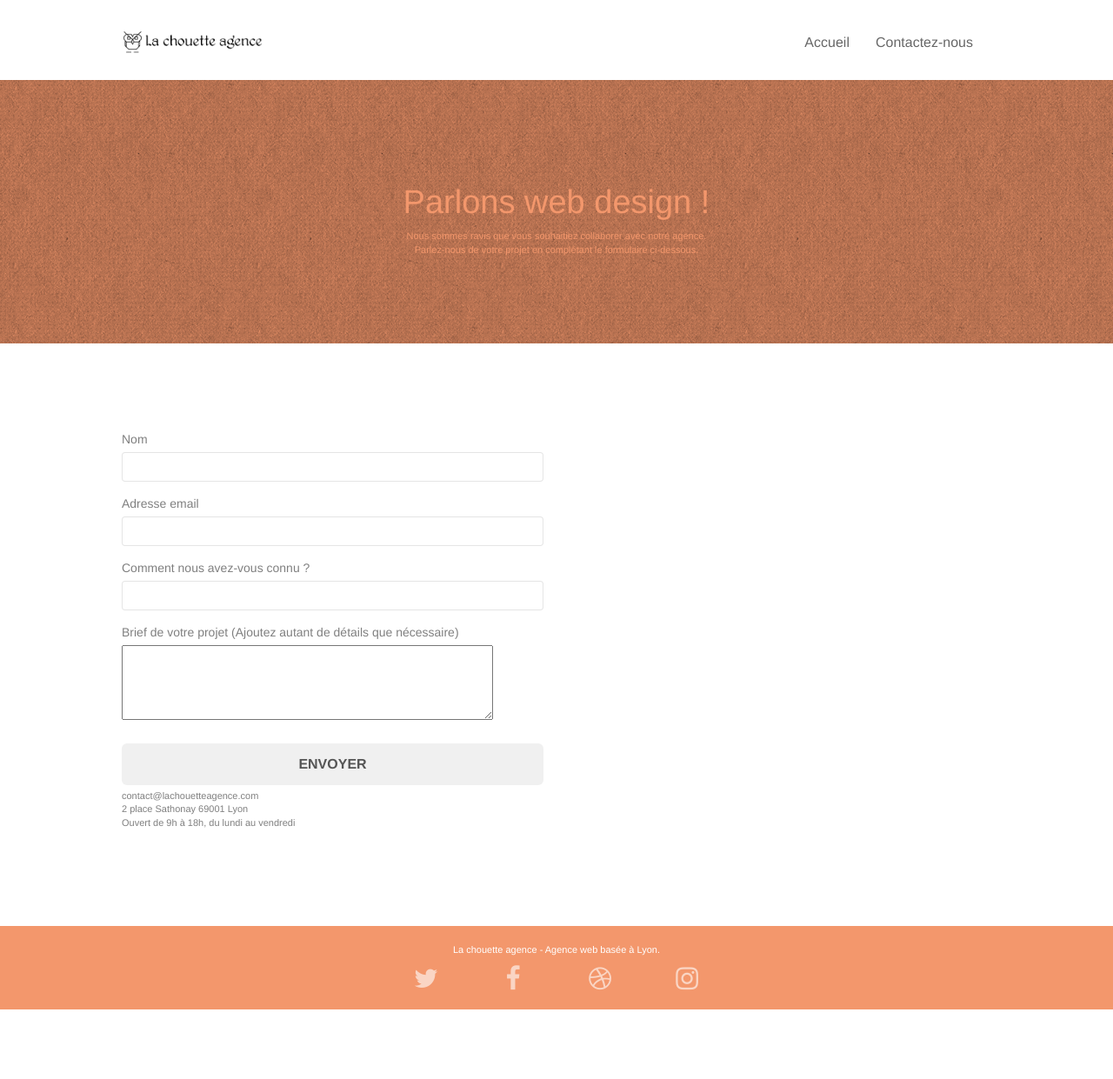
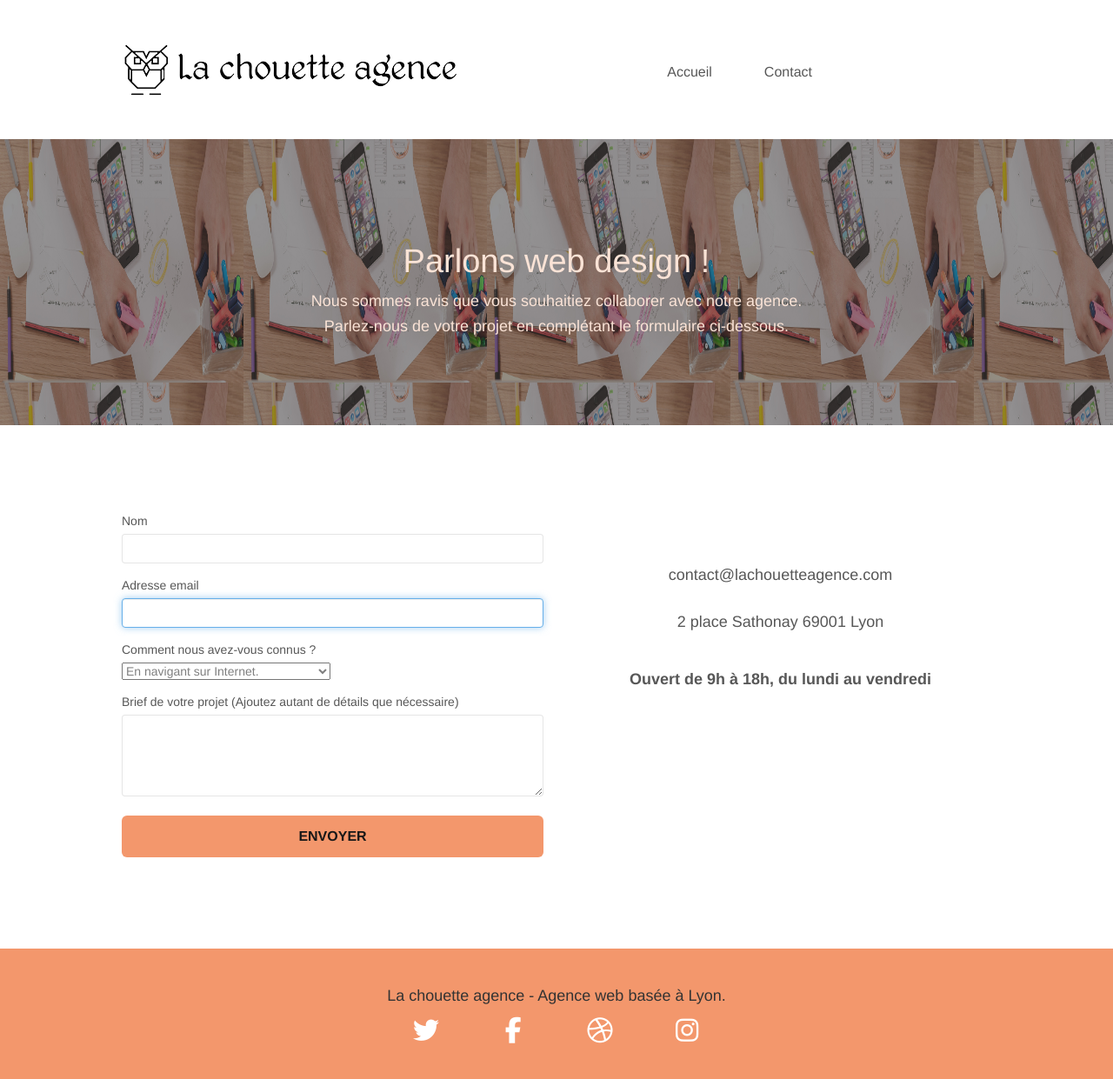
Before and after one commit to Soufneffati/AyebneffatiSoufyane_4_12052021, a plain HTML site: page optimize/contact.html in a window 1280 px wide. Shown: the whole page at 87% size. Before the commit the page ends 1161 px from the top, so only its background shows below. Drawn offline with Linux system fonts and the light colour scheme.

Commit message:
Modifs pro

```diff
--- a/optimize/contact.html
+++ b/optimize/contact.html
@@ -1,57 +1,67 @@
-<!doctype html>
-<!--<html lang="Default">-->
-	<html lang="fr"></html>
+<!DOCTYPE html>
+<html lang="fr">
 <head>
-    <meta charset="utf-8">
-    <meta name="keywords" content="seo, google, site web, site internet, agence design lyon,agence design"><!--Ajout keywords-->
-    <meta name="description" content="Agence de web design à Lyon"><!--Ajout métadescriptionn-->
-    <meta name="viewport" content="width=device-width, initial-scale=1.0, viewport-fit=cover">
-    <link rel="shortcut icon" type="image/png" href="favicon.jpg">
+	<!-- Global site tag (gtag.js) - Google Analytics -->
+<script>
+  window.dataLayer = window.dataLayer || [];
+  function gtag(){dataLayer.push(arguments);}
+  gtag('js', new Date());
 
-	<link rel="stylesheet" type="text/css" href="./css/bootstrap.css"><!--Retrait min.css Erreur 404-->
+  gtag('config', 'G-STXLDQKB09');
+</script>
+	<title>La chouette agence de web design</title>
+	<meta charset="UTF-8">
+	<meta name="keywords" content="">
+	<meta http-equiv="X-UA-Compatible" content="IE=edge">
+	<meta name="description" content="L'entreprise de web design, la chouette agence située à Lyon aide les entreprises à devenir attractives et visibles sur Internet.">
+	<meta name="viewport" content="width=device-width, initial-scale=1.0">
+	<meta name="robots" content="index, follow">
+	<meta name="googlebot" content="index,follow">
+		<!-- End balises meta -->
+		<!-- Balise link -->
+	<link rel="shortcut icon" type="image/png" href="favicon.jpg">
+	<link rel="stylesheet" type="text/css" href="./css/bootstrap.css">
 	<link rel="stylesheet" type="text/css" href="style.css">
-	<link rel="stylesheet" type="text/css" href="./css/font-awesome.css"><!--Retrait min.css-->
-	<!--retrait<link rel="stylesheet" type="text/css" href="./css/et-line.min.css">-->
-
-    <title>Contactez-nous</title>
-
-	<!--Retrait balises script<script src="./js/jquery-2.1.0.min.js"></script>
-	<script src="./js/bootstrap.min.js"></script>
-	<script src="./js/blocs.min.js"></script>
-	<script src="./js/jqBootstrapValidation.js"></script>
-	<script src="./js/formHandler.js"></script>-->
-    <!--Modif nom de page<title>page2</title>-->
-
-
-<!-- Analytics -->
-
-<!-- Analytics END -->
-
+	<link rel="stylesheet" type="text/css" href="./css/font-awesome.css">
+	<link rel="stylesheet" type="text/css" href="./css/et-line.css">
+		<!-- End balises link -->
+		<!-- Balises script -->
+	<script src="./js/jquery-2.1.0.js"></script>
+	<script src="./js/bootstrap.js"></script>
+	<script src="./js/blocs.js"></script>
+	<script src="./js/jquery.touchSwipe.js" defer></script>
+	<script src="./js/gmaps.js"></script>
+		<!-- End Balises script -->
 </head>
 <body>
+
 <!-- Principal conteneur -->
 <div class="page-container">
 
 <!-- bloc-0 -->
 <div class="bloc bgc-white l-bloc " id="bloc-0">
 	<div class="container bloc-sm">
+
 		<nav class="navbar row">
 			<div class="navbar-header">
-				<a class="navbar-brand" href="index.html"><img src="img/la-chouette-agence.png" alt="Lyon web design logo" height="30" /></a>
+				<!--rm div keywords-->
+				<a class="navbar-brand" href="index.html"><img src="img/la-chouette-agence.png" alt="paris web design logo agence web meilleure agence"/></a>
+				<button id="nav-toggle" type="button" class="ui-navbar-toggle navbar-toggle" data-toggle="collapse" data-target=".navbar-1">
+					<span class="sr-only">Toggle navigation</span>
+					<span class="icon-bar"></span>
+					<span class="icon-bar"></span>
+					<span class="icon-bar"></span>
+				</button>
 			</div>
-				<!--<button id="nav-toggle" type="button" class="ui-navbar-toggle navbar-toggle" data-toggle="collapse" data-target=".navbar-1">
-					<span class="sr-only">Toggle navigation</span><span class="icon-bar"></span><span class="icon-bar"></span><span class="icon-bar"></span>
-				</button>-->
-
 			<div class="collapse navbar-collapse navbar-1 special-dropdown-nav">
 				<ul class="site-navigation nav navbar-nav">
 					<li>
 						<a href="index.html">Accueil</a>
 					</li>
+					<!--rm balise li superflux-->
+					<!--change pages for contact-->
 					<li>
-					</li>
-					<li>
-						<a href="contact.html">Contactez-nous</a>
+						<a href="contact.html">Contact</a>
 					</li>
 				</ul>
 			</div>
@@ -59,6 +69,7 @@
 	</div>
 </div>
 <!-- bloc-0 END -->
+
 
 <!-- bloc-6 -->
 <div class="bloc bg-dots-bg bg-repeat bgc-atomic-tangerine d-bloc bloc-bg-texture texture-paper" id="bloc-6">
@@ -83,36 +94,49 @@
 	<div class="container bloc-lg">
 		<div class="row">
 			<div class="col-sm-6">
-				<form id="form_1" novalidate success-msg="Your message has been sent." fail-msg="Sorry it seems that our mail server is not responding, Sorry for the inconvenience!">
+
+				<!-- rm novalidate success-msg and fail-msg-->
+				<form id="form_1" action="input-form-to-contact" method="get">
 					<div class="form-group">
-						<!--Introduction balise Label-->
-						<label for="name">Nom</label>
-						<input id="name" class="form-control" required />
+						<label for="name">Nom</label> <br>
+						<input id="name" name="name" class="form-control" type="text" aria-invalid="false">						<div class="help-block"></div>
 					</div>
 					<div class="form-group">
-						<!--Introduction balise Label-->
-						<label for="email">Adresse email</label>
-						<input id="email" class="form-control" type="email" required />
+						<label for="email">
+							Adresse email
+						</label> <br>
+						<input id="email" name="email" class="form-control" type="email" required="" autofocus="" aria-invalid="false" >
+					<div class="help-block">
 					</div>
-					<div class="form-group">
-						<!--Introduction balise Label-->
-						<label for="form-control">Comment nous avez-vous connu ?</label>
-						<input class="form-control" type="email" required id="input_504" />
-					</div>
-					<div class="form-group">
-						<!--Introduction balise Label-->
-						<label for="message">Brief de votre projet (Ajoutez autant de détails que nécessaire)<br></label>
-						<textarea id="message" class="message" rows="4" cols="50" required></textarea>
-					</div>
+				  </div>
+				  <div class="form-group">
+					<label for="info"> Comment nous avez-vous connus ?</label> <br>
+					<select name="info" id="info">
+						<option value="connaissance">Part une connaissance.</option>
+						<option value="web" selected="">En navigant sur Internet.</option>
+						<option value="réseaux sociaux">En surfant sur les réseaux sociaux.</option>
+					</select>
+
+				</div>
+				<div class="form-group">
+					<label for="message">
+						Brief de votre projet (Ajoutez autant de détails que nécessaire)<br>
+					</label> <br>
+					<textarea id="message" name="message" class="form-control" minlength="10" rows="4" cols="50" required="">										</textarea>
+				<div class="help-block"></div></div>
 					<button class="bloc-button btn btn-lg btn-block cta-hero btn-atomic-tangerine" type="submit">
 						Envoyer
 					</button>
 				</form>
 			</div>
-			<div class="col-sm-12">
-				<p>
-					contact@lachouetteagence.com<br>2 place Sathonay 69001 Lyon<br>Ouvert de 9h à 18h, du lundi au vendredi<br>
+			<div class="col-sm-6 contact">
+				<p class="lk">
+					<a href="mailto:contact@lachouetteagence.com">contact@lachouetteagence.com</a>
+					<a href="https://www.google.com/maps/place/2+Place+Sathonay,+69001+Lyon/@45.7695241,4.8279786,17z/data=!3m1!4b1!4m5!3m4!1s0x47f4eb020f3664e9:0x13e3d71752922c1f!8m2!3d45.7695241!4d4.8301673">2 place Sathonay 69001 Lyon
+					</a>
 				</p>
+					<p class="horaire">Ouvert de 9h à 18h, du lundi au vendredi</p>
+
 			</div>
 		</div>
 	</div>
@@ -128,49 +152,34 @@
 <div class="bloc bgc-atomic-tangerine d-bloc" id="bloc-8">
 	<div class="container bloc-sm">
 		<div class="row">
-			<div class="col-sm-12" style="color: rgb(28, 28, 28); background-color: rgb(243, 151, 108)"> <!--Ajout style color-->
-				<p class="text-center white">
+			<div class="col-sm-12">
+				<p class="text-center">
 					La chouette agence - Agence web basée à Lyon.<br>
 				</p>
 				<div class="row row-no-gutters social">
+					<!--col xs pour garder le display en mobile-->
 					<div class="col-sm-3">
-
 						<div class="text-center">
-							<a class="social" href="https://twitter.com"><span class="fa fa-twitter icon-md"><span class="sr-only">Twitter</span></span></a>
+							<a aria-label="twitter" class="social" href="https://twitter.com"><span class="fa fa-twitter icon-md"></span></a>
 						</div>
 					</div>
 					<div class="col-sm-3">
 						<div class="text-center">
-							<a class="social" href="https://www.facebook.com"><span class="fa fa-facebook icon-md"><span class="sr-only">Facebook</span></span></a>
+							<a aria-label="facebook" class="social" href="https://facebook.fr"><span class="fa fa-facebook icon-md"></span></a>
 						</div>
 					</div>
 					<div class="col-sm-3">
 						<div class="text-center">
-							<a class="social" href="https://fr.linkedin.com"><span class="fa fa-dribbble icon-md"><span class="sr-only">Linkedin</span></span></a>
+							<a aria-label="dribbble" class="social" href="http://dribbble.com"><span class="fa fa-dribbble icon-md"></span></a>
 						</div>
 					</div>
 					<div class="col-sm-3">
 						<div class="text-center">
-							<a class="social" href="https://www.instagram.com"><span class="fa fa-instagram icon-md"><span class="sr-only">Instagram</span></span></a>
-
-							<!--<a class="social" href="index.html"><span class="fa fa-twitter icon-md"></span></a>
+							<a aria-label="instagram" class="social" href="http://instagram.com"><span class="fa fa-instagram icon-md"></span></a>
 						</div>
 					</div>
-					<div class="col-sm-3">
-						<div class="text-center">
-							<a class="social" href="index.html"><span class="fa fa-facebook icon-md"></span></a>
-						</div>
-					</div>
-					<div class="col-sm-3">
-						<div class="text-center">
-							<a class="social" href="index.html"><span class="fa fa-dribbble icon-md"></span></a>
-						</div>
-					</div>
-					<div class="col-sm-3">
-						<div class="text-center">
-							<a class="social" href="index.html"><span class="fa fa-instagram icon-md"></span></a>-->
-						</div>
-					</div>
+					<!--rm keywords-->
+				</div>
 				</div>
 			</div>
 		</div>
@@ -178,9 +187,13 @@
 </div>
 <!-- Footer - bloc-8 END -->
 
-</div>
 <!-- Principal conteneur END -->
 
-
+<script src="https://kit.fontawesome.com/406da18a0b.js" crossorigin="anonymous" defer >
+</script>
+<!-- Google Tag Manager (noscript) -->
+<noscript><iframe src="https://www.googletagmanager.com/ns.html?id=GTM-5ZDTLV9"
+	height="0" width="0" style="display:none;visibility:hidden"></iframe></noscript>
+	<!-- End Google Tag Manager (noscript) -->
 </body>
 </html>
--- a/optimize/style.css
+++ b/optimize/style.css
@@ -11,11 +11,13 @@ a,
 button {
     transition: all .3s ease-in-out;
     outline: none!important;
+    text-decoration: none;
 }
 
 a:hover {
     text-decoration: none;
     cursor: pointer;
+    opacity: 0.6;
 }
 
 #page-loading-blocs-notifaction {
@@ -53,7 +55,18 @@ a:hover {
 }
 
 .bloc-sm {
-    padding: 20px 50px;
+    padding: 40px 50px;
+}
+
+.tc-white {
+    color: #faf9f8 !important;
+}
+.hero-bloc-text {
+    font-size: 38px;
+}
+.text-center {
+    text-align: center;
+    color: #333333 !important;
 }
 
 .bg-center,
@@ -91,7 +104,7 @@ a:hover {
 }
 
 .texture-paper::before {
-    background: url("img/texture-paper.png");
+    background: url("img/la-chouette-agence-banniere.jpg");
     background-size: 280px 280px;
 }
 
@@ -104,7 +117,7 @@ a:hover {
 }
 
 .d-bloc button:hover {
-    color: rgba(255, 255, 255, .9));
+    color: rgba(255, 255, 255, .9);
 }
 
 .d-bloc .icon-round,
@@ -119,39 +132,9 @@ a:hover {
     border-color: rgba(255, 255, 255, .2);
 }
 
-.d-bloc .a-btn,
-.d-bloc .navbar a,
-.d-bloc .navbar-brand,
-.d-bloc a .icon-sm,
-.d-bloc a .icon-md,
-.d-bloc a .icon-lg,
-.d-bloc a .icon-xl,
-.d-bloc h1 a,
-.d-bloc h2 a,
-.d-bloc h3 a,
-.d-bloc h4 a,
-.d-bloc h5 a,
-.d-bloc h6 a,
-.d-bloc p a {
-    color: rgba(255, 255, 255, .6);
-}
 
-.d-bloc .a-btn:hover,
-.d-bloc .navbar a:hover,
-.d-bloc .navbar-brand:hover,
-.d-bloc a:hover .icon-sm,
-.d-bloc a:hover .icon-md,
-.d-bloc a:hover .icon-lg,
-.d-bloc a:hover .icon-xl,
-.d-bloc h1 a:hover,
-.d-bloc h2 a:hover,
-.d-bloc h3 a:hover,
-.d-bloc h4 a:hover,
-.d-bloc h5 a:hover,
-.d-bloc h6 a:hover,
-.d-bloc p a:hover {
-    color: rgba(255, 255, 255, 1);
-}
+
+
 
 .d-bloc .navbar-toggle .icon-bar {
     background: rgba(255, 255, 255, 1);
@@ -216,23 +199,7 @@ a:hover {
     border-color: rgba(0, 0, 0, .1);
 }
 
-.d-bloc .panel .a-btn,
-.l-bloc .a-btn,
-.l-bloc .navbar a,
-.l-bloc .navbar-brand,
-.l-bloc a .icon-sm,
-.l-bloc a .icon-md,
-.l-bloc a .icon-lg,
-.l-bloc a .icon-xl,
-.l-bloc h1 a,
-.l-bloc h2 a,
-.l-bloc h3 a,
-.l-bloc h4 a,
-.l-bloc h5 a,
-.l-bloc h6 a,
-.l-bloc p a {
-    color: rgba(0, 0, 0, .6);
-}
+
 
 .d-bloc .panel .a-btn:hover,
 .l-bloc .a-btn:hover,
@@ -282,13 +249,18 @@ a:hover {
     padding-right: 0;
     padding-left: 0;
 }
-
+.col-xs-3
+{
+    float: left;
+    width: 25%;
+    padding-top: 0;
+}
 #bloc-1-hero h1 {
-    font-size: 32px;
+    font-size: 42px;
 }
 
 .navbar {
-    margin-bottom: 0;
+    margin-bottom: 0px;
     z-index: 1;
 }
 
@@ -315,22 +287,23 @@ a:hover {
     margin: 0;
 }
 
-
 .navbar .nav {
     padding-top: 2px;
-    /*Retrait du margin-right: -16px;*/
+    margin-right: 170px;
     float: right;
     z-index: 1;
-    /*Ajout display: flex;
-    flex-direction: row;*/
-    display: flex;
-    flex-direction: row;
+    list-style: none;
+
+
 }
 
 .nav > li {
     float: left;
     margin-top: 4px;
     font-size: 16px;
+    padding: 14px 15px;
+
+
 }
 
 .navbar-nav .open .dropdown-menu > li > a {
@@ -366,12 +339,6 @@ a:hover {
     position: relative;
     z-index: 2;
 }
-
-/*Ajout span font-size: 13px*/
-span{
-    font-size: 13px;
-}
-
 
 @media (min-width: 768px) {
     .site-navigation {
@@ -521,6 +488,7 @@ button {
     box-shadow: none;
 }
 
+
 .scrollToTop {
     width: 40px;
     height: 40px;
@@ -649,7 +617,10 @@ a[data-lightbox]:hover img {
     color: rgba(0, 0, 0, .5);
     background: none;
 }
-
+.icon-md
+{
+    color: white;
+}
 h1,
 h2,
 h3,
@@ -662,7 +633,7 @@ label,
 a {
     font-family: "helvetica";
     font-weight: 400;
-    /*Retrait color: #575757!important;*/
+    color: #575757 !important;
 }
 
 .container {
@@ -686,9 +657,38 @@ a {
     max-width: 520px;
     margin: auto auto auto auto;
 }
-
+.contact {
+    display: flex;
+    flex-direction: column;
+    align-items: center;
+    justify-content: center;
+    margin-top: 45px;
+    text-align: center;
+}
+.lk {
+    display: flex;
+    flex-direction: column;
+    line-height: 3;
+}
 p {
-    font-size: 11px;
+    font-size: 18px;
+    line-height: 1.6;
+    font-weight: 400;
+}
+a, button {
+    transition: all .3s ease-in-out;
+    outline: none !important;
+}
+.horaire {
+    color: #575757 !important;
+    font-weight: 600;
+    margin-top: 15px;
+}
+.white {
+    color: #FFFFFF !important;
+}
+p {
+    font-size: 18px;
 }
 
 .tight-width-whitespace {
@@ -714,14 +714,13 @@ p {
     max-width: 400px;
     margin: auto auto auto auto;
 }
+.d-bloc {
+    color: rgba(255,255,255,.7);
+}
 
 h2 {
     font-size: 22px;
     line-height: 1.4em;
-    /*Ajout propriétés*/
-    text-transform: uppercase;
-    font-weight: 700;
-    color: #333333!important;
 }
 
 h3 {
@@ -738,7 +737,7 @@ h3 {
 }
 
 h1 {
-    color:#de8c10!important; /*Changement couleur #333333!important;*/
+    color: #333333!important;
 }
 
 h4 {
@@ -786,23 +785,21 @@ h4 {
 }
 
 .bgc-atomic-tangerine {
-    background-color: #F3976C;
+    background-color: #f3976c;
 }
 
 .tc-white {
-    color: #F3976C!important;
+    color: #fae3d6 !important;
 }
 
 .btn-atomic-tangerine {
-    /*Changement background: #F3976C;
-    color: #FFFFFF!important;*/
-    background: #F0F0F0;
-    color: #555!important;
+    background: #f3976c;
+    color: #171717 !important;
 }
 
 .btn-atomic-tangerine:hover {
-    background: #c27956!important;
-    color: #FFFFFF!important;
+    background: #f3976c!important;
+    color: #fff !important;
 }
 
 .ltc-white {
@@ -835,11 +832,11 @@ h4 {
 }
 
 .bg-banniere {
-    background-image: url("img/la-chouette-agence-banniere.jpg");
+    background-image: url("img/la-chouette-agence-banniere.png");
 }
 
 .bg-presentation {
-    background-image: url("img/image-de-presentation.bmp");
+    background-image: url("img/image-de-presentation.png");
 }
 
 @media (max-width: 1024px) {
@@ -865,13 +862,13 @@ h4 {
     }
 }
 
-@media only screen and (min-device-width: 768px) and (max-device-width: 1024px) and (orientation: landscape) {
+@media only screen and (min-width: 768px) and (max-width: 1024px) and (orientation: landscape) {
     .b-parallax {
         background-attachment: scroll;
     }
 }
 
-@media only screen and (min-device-width: 1024px) and (max-device-width: 1366px) and (-webkit-min-device-pixel-ratio: 1.5) {
+@media only screen and (min-width: 1024px) and (max-width: 1366px) and (-webkit-min-device-pixel-ratio: 1.5) {
     .b-parallax {
         background-attachment: scroll;
     }
@@ -889,10 +886,7 @@ h4 {
         overflow-x: hidden;
         position: relative;
     }
-    .bloc {
-        padding-left: constant(safe-area-inset-left);
-        padding-right: constant(safe-area-inset-right);
-    }
+
     .bloc-group,
     .bloc-group .bloc {
         display: block;
@@ -901,8 +895,7 @@ h4 {
     .bloc-fill-screen .fill-bloc-top-edge,
     .bloc-fill-screen .fill-bloc-bottom-edge {
         padding: 0 20px;
-        padding-left: constant(safe-area-inset-left);
-        padding-right: constant(safe-area-inset-right);
+
     }
 }
 
```
Also changed, not shown: optimize/googlebea044e3037c7656.html (deleted, +0 -1 lines), optimize/index.html (+73 -120 lines).
